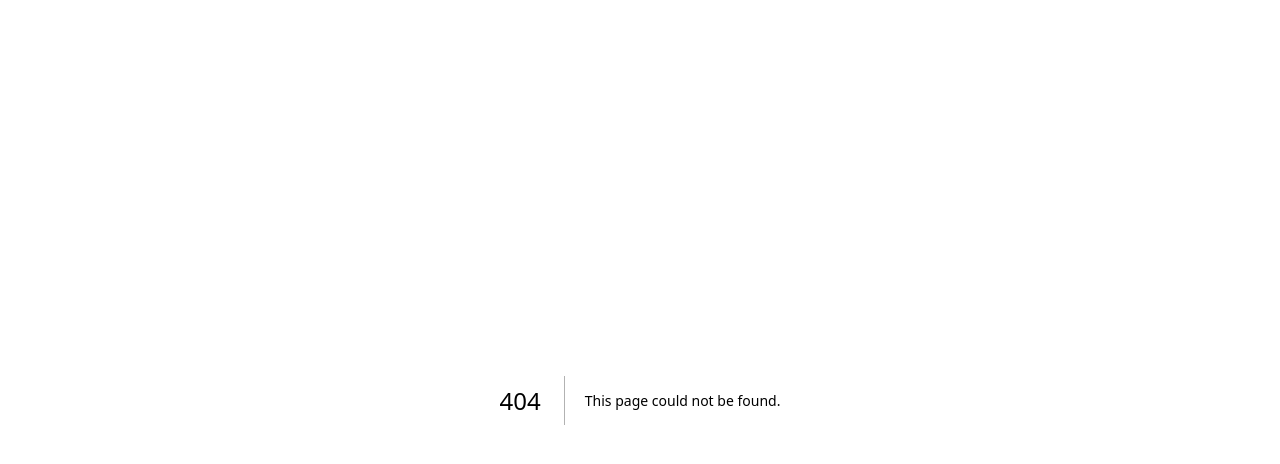
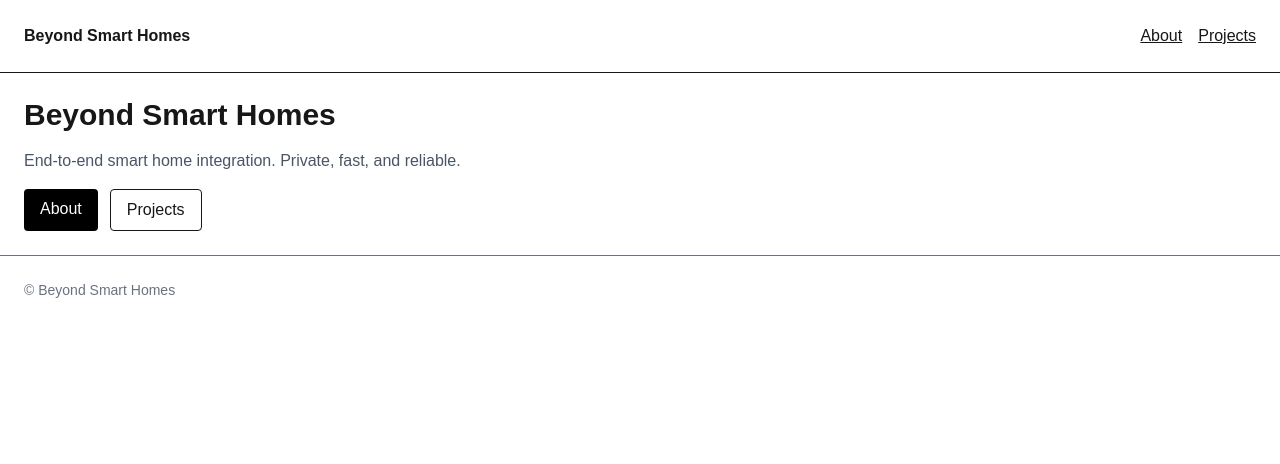
Before and after one commit to beyondsmarthomes/beyondsmarthomes, a Next.js app: page /en in a window 1280 px wide. Before the commit this address had no page. Shown: the top 464 px of the page. Built offline with nearby package versions, Linux system fonts and the light colour scheme.

Commit message:
Add EN/AR content, locale pages, gallery, and redirect

```diff
--- /dev/null
+++ b/app/[locale]/about/page.jsx
@@ -0,0 +1,18 @@
+import en from '@/src/messages/en.json'
+import ar from '@/src/messages/ar.json'
+export default function About({ params }) {
+  const t = params.locale === 'ar' ? ar : en
+  return (
+    <article className="max-w-2xl space-y-4">
+      <h1 className="text-3xl font-bold">{t.about.title}</h1>
+      <h2 className="text-lg text-gray-600">{t.about.subtitle}</h2>
+      <div className="space-y-3">
+        {t.about.body.map((p, i) => <p key={i}>{p}</p>)}
+      </div>
+      <section className="mt-6">
+        <h3 className="text-xl font-semibold">{t.about.team.title}</h3>
+        <p className="mt-1">{t.about.team.name} — {t.about.team.role}</p>
+      </section>
+    </article>
+  )
+}
--- /dev/null
+++ b/app/[locale]/layout.jsx
@@ -0,0 +1,20 @@
+import '../globals.css'
+export default function LocaleLayout({ children, params }) {
+  const locale = params.locale || 'en'
+  const dir = locale === 'ar' ? 'rtl' : 'ltr'
+  return (
+    <html lang={locale} dir={dir}>
+      <body className="min-h-screen">
+        <header className="p-6 border-b flex items-center justify-between">
+          <a href={`/${locale}`} className="font-semibold">Beyond Smart Homes</a>
+          <nav className="flex gap-4">
+            <a href={`/${locale}/about`} className="underline">About</a>
+            <a href={`/${locale}/projects`} className="underline">Projects</a>
+          </nav>
+        </header>
+        <main className="p-6">{children}</main>
+        <footer className="p-6 border-t text-sm text-gray-500">© Beyond Smart Homes</footer>
+      </body>
+    </html>
+  )
+}
--- /dev/null
+++ b/app/[locale]/page.jsx
@@ -0,0 +1,15 @@
+import en from '@/src/messages/en.json'
+import ar from '@/src/messages/ar.json'
+export default function Home({ params }) {
+  const t = params.locale === 'ar' ? ar : en
+  return (
+    <section className="space-y-4">
+      <h1 className="text-3xl font-bold">{t.siteName}</h1>
+      <p className="text-gray-600">End-to-end smart home integration. Private, fast, and reliable.</p>
+      <div className="flex gap-3">
+        <a href={`/${params.locale}/about`} className="px-4 py-2 rounded bg-black text-white">About</a>
+        <a href={`/${params.locale}/projects`} className="px-4 py-2 rounded border">Projects</a>
+      </div>
+    </section>
+  )
+}
--- /dev/null
+++ b/app/[locale]/projects/[slug]/page.jsx
@@ -0,0 +1,16 @@
+import en from '@/src/messages/en.json'
+import ar from '@/src/messages/ar.json'
+import Gallery from '@/components/Gallery'
+export default function ProjectDetail({ params }) {
+  const t = params.locale === 'ar' ? ar : en
+  const item = t.projects.items.find(x => x.slug === params.slug)
+  if (!item) return <div className="text-red-600">Not found</div>
+  return (
+    <article className="max-w-3xl space-y-4">
+      <a href={`/${params.locale}/projects`} className="underline">Back to projects</a>
+      <h1 className="text-3xl font-bold">{item.title}</h1>
+      <p className="text-gray-600">{item.summary}</p>
+      <Gallery images={item.images} />
+    </article>
+  )
+}
--- /dev/null
+++ b/app/[locale]/projects/page.jsx
@@ -0,0 +1,21 @@
+import Link from 'next/link'
+import en from '@/src/messages/en.json'
+import ar from '@/src/messages/ar.json'
+export default function Projects({ params }) {
+  const t = params.locale === 'ar' ? ar : en
+  return (
+    <section className="max-w-3xl">
+      <h1 className="text-3xl font-bold">{t.projects.title}</h1>
+      <p className="text-gray-600 mt-2">{t.projects.intro}</p>
+      <ul className="mt-6 grid gap-4 sm:grid-cols-2">
+        {t.projects.items.map(p => (
+          <li key={p.slug} className="border rounded-lg p-4">
+            <h3 className="font-semibold">{p.title}</h3>
+            <p className="text-sm text-gray-600">{p.summary}</p>
+            <Link className="underline mt-2 inline-block" href={`/${params.locale}/projects/${p.slug}`}>View</Link>
+          </li>
+        ))}
+      </ul>
+    </section>
+  )
+}
--- /dev/null
+++ b/components/Gallery.jsx
@@ -0,0 +1,22 @@
+'use client'
+import { useState } from 'react'
+export default function Gallery({ images }) {
+  const [open, setOpen] = useState(false)
+  const [idx, setIdx] = useState(0)
+  return (
+    <>
+      <div className="grid grid-cols-3 gap-2">
+        {images.map((src, i) => (
+          <button key={i} onClick={() => { setIdx(i); setOpen(true) }} className="aspect-square border rounded overflow-hidden">
+            <img src={src} alt="" className="w-full h-full object-contain p-4" />
+          </button>
+        ))}
+      </div>
+      {open && (
+        <div className="fixed inset-0 bg-black/70 flex items-center justify-center z-50" onClick={() => setOpen(false)}>
+          <img src={images[idx]} alt="" className="max-h-[80vh] max-w-[90vw] rounded shadow-lg" />
+        </div>
+      )}
+    </>
+  )
+}
--- /dev/null
+++ b/middleware.js
@@ -0,0 +1,10 @@
+import { NextResponse } from 'next/server'
+export function middleware(req) {
+  const url = new URL(req.url)
+  if (url.pathname === '/') {
+    url.pathname = '/en'
+    return NextResponse.redirect(url)
+  }
+  return NextResponse.next()
+}
+export const config = { matcher: ['/'] }
--- /dev/null
+++ b/src/messages/ar.json
@@ -0,0 +1,36 @@
+{
+  "siteName": "بيوند سمارت هومز",
+  "nav": { "about": "من نحن", "projects": "المشاريع" },
+  "about": {
+    "title": "من نحن",
+    "subtitle": "منازل ذكية خاصة وسريعة وموثوقة من البداية للنهاية",
+    "body": [
+      "أهتم بكل شيء من الاستشارة والتصميم إلى التركيب والضبط والدعم.",
+      "الأتمتة تعمل محليًا، لا تُبطئ شبكة الواي فاي، واستجابة فورية.",
+      "الخصوصية والسلامة أولًا. بدون تعقيد—منزل يعمل كما تتوقع."
+    ],
+    "team": {
+      "title": "الفريق",
+      "name": "حميد الحسوي",
+      "role": "المؤسس ومهندس الأنظمة"
+    }
+  },
+  "projects": {
+    "title": "المشاريع",
+    "intro": "نماذج من الأعمال المنجزة.",
+    "items": [
+      {
+        "slug": "seaside-villa",
+        "title": "فيلا على البحر",
+        "summary": "إضاءة وأمن ومناخ منزلي كامل. يعمل دون اتصال مع شاشة تحكم.",
+        "images": ["/window.svg", "/file.svg", "/globe.svg", "/next.svg", "/vercel.svg"]
+      },
+      {
+        "slug": "desert-retreat",
+        "title": "الملاذ الصحراوي",
+        "summary": "وسائط، مراقبة الطاقة، وراحة ذكية تعتمد على التواجد.",
+        "images": ["/globe.svg", "/file.svg", "/window.svg"]
+      }
+    ]
+  }
+}
--- /dev/null
+++ b/src/messages/en.json
@@ -0,0 +1,36 @@
+{
+  "siteName": "Beyond Smart Homes",
+  "nav": { "about": "About", "projects": "Projects" },
+  "about": {
+    "title": "About Beyond Smart Homes",
+    "subtitle": "Private, fast, and reliable smart homes—end to end",
+    "body": [
+      "I handle everything from consultation and design to installation, tuning, and long-term care.",
+      "Your automations run locally, do not slow your Wi-Fi, and respond instantly.",
+      "Privacy and safety first. No DIY complexity—just a home that works."
+    ],
+    "team": {
+      "title": "Who I Am",
+      "name": "Hameed Hasawi",
+      "role": "Founder, Systems Integrator"
+    }
+  },
+  "projects": {
+    "title": "Projects",
+    "intro": "A few finished homes and showpieces.",
+    "items": [
+      {
+        "slug": "seaside-villa",
+        "title": "Seaside Villa",
+        "summary": "Whole-home lighting, security, and climate. Offline-first with kiosk control.",
+        "images": ["/window.svg", "/file.svg", "/globe.svg", "/next.svg", "/vercel.svg"]
+      },
+      {
+        "slug": "desert-retreat",
+        "title": "Desert Retreat",
+        "summary": "Media, energy monitoring, and presence-aware comfort.",
+        "images": ["/globe.svg", "/file.svg", "/window.svg"]
+      }
+    ]
+  }
+}
```
